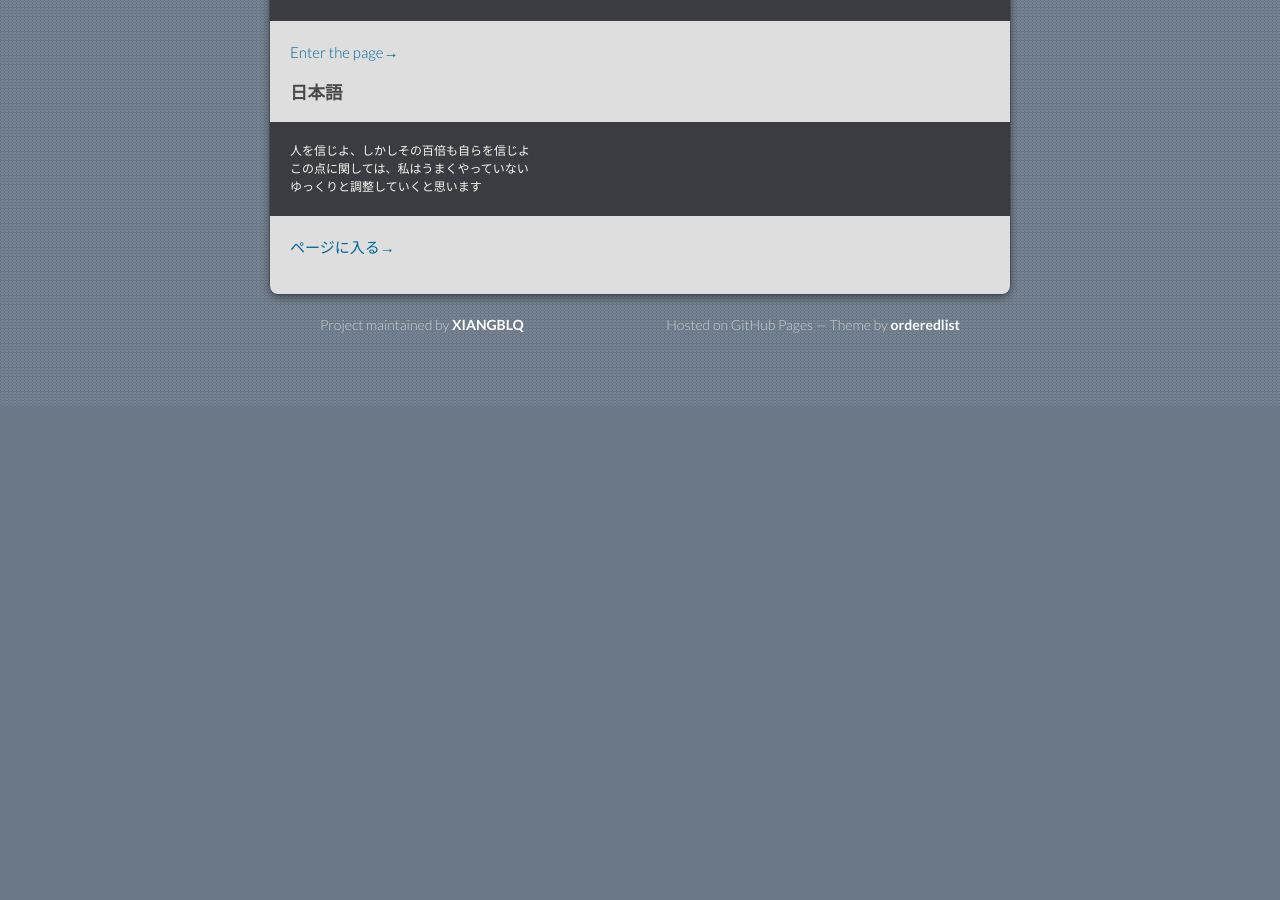
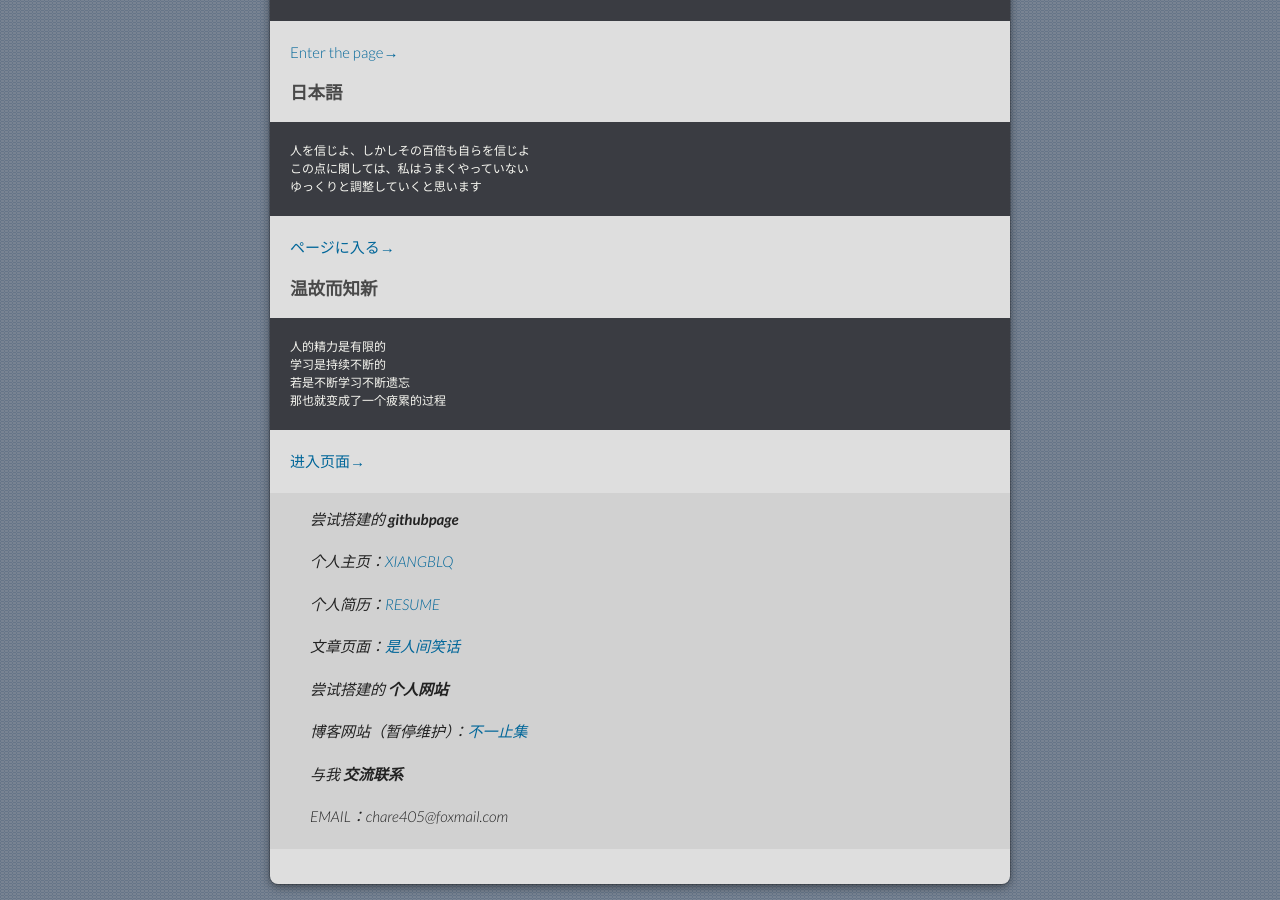
Before and after one commit to XIANGBLQ/wenzhai, a Jekyll site: the page built from index.md, in a window 1280 px wide and 900 px high, scrolled down 1541 px. Built offline with Jekyll 4.4.1, drawn with Linux system fonts in a browser that asks for light colours; before the commit the page ends 1946 px from its top, so only the background shows below that.

Commit message:
Update index.md

````diff
--- a/index.md
+++ b/index.md
@@ -100,3 +100,38 @@ But we can't lose the mood that we want to explore
 ```
 
 [ページに入る→](./pages/riwen/riwen.html)
+
+
+
+### 温故而知新
+
+```
+人的精力是有限的
+学习是持续不断的
+若是不断学习不断遗忘
+那也就变成了一个疲累的过程
+```
+
+[进入页面→](./pages/biji/biji.html)
+
+
+
+> 尝试搭建的 **githubpage**
+>
+> 个人主页：[XIANGBLQ](https://xiangblq.github.io/)
+>
+> 个人简历：[RESUME]()
+>
+> 文章页面：[是人间笑话](https://yesterlife.github.io/)
+>
+>
+>
+> 尝试搭建的 **个人网站**
+>
+> 博客网站（暂停维护）：[不一止集]()
+>
+>
+>
+> 与我 **交流联系**
+>
+> EMAIL：chare405@foxmail.com
````
